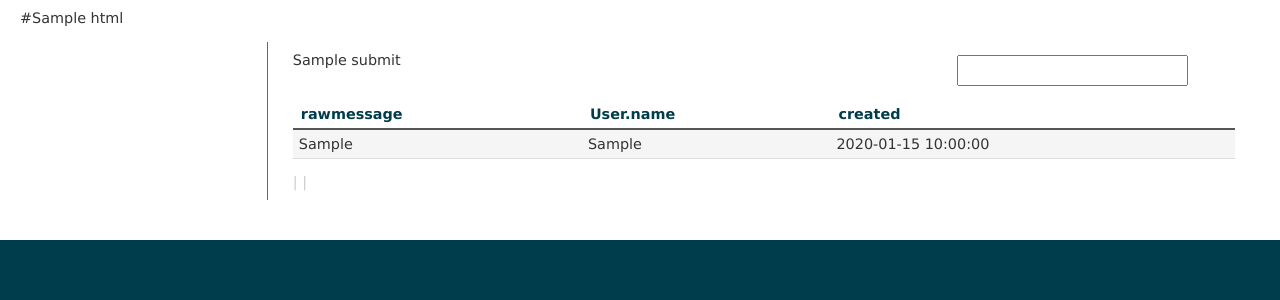
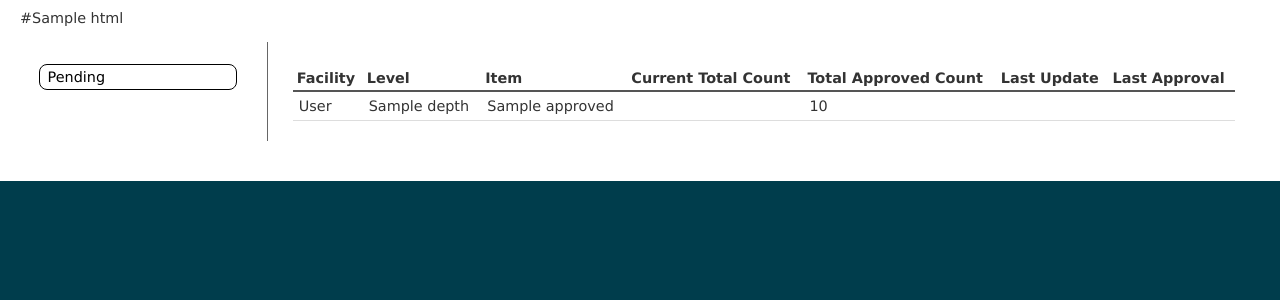
Before and after one commit to pdestefanis/NTD-ORBIS, a CakePHP app: the page made by app/views/approvals/index.ctp in a window 1280 px wide. Shown: the part 36-336 px from the top of the page. Run offline with PHP 8.4 and a stand-in for CakePHP, Linux system fonts and the light colour scheme; the template is opened without the code that fills it: most values are stand-ins (such as "Sample title", 1, 10 or a date in 2020); form fields are guessed from the names that the template uses; data that the repository does not hold is empty; some libraries are stand-ins or nearby versions.

Commit message:
shows approved data, removed pagination

```diff
--- a/app/views/elements/approvals_index.ctp
+++ b/app/views/elements/approvals_index.ctp
@@ -1,72 +1,53 @@
-<div class="search">
-	<?php	echo $this->Form->create('Search', array('default'=>false) );?>
-		<?php
-			echo $this->Form->input('search', array('label' => '', 'value' => isset($this->passedArgs[0])?$this->passedArgs[0]:$this->Form->value('search')));
-			$paginator->options(array('url' =>
-					(($this->Form->value('search') =='')?
-						(isset($this->passedArgs[0])?$this->passedArgs[0]:$this->Form->value('search'))
-						:$this->Form->value('search'))
-					)
-				);
-		?>
-	<?php
-		echo $ajax->submit('Filter', array('url'=> '', 'update' => 'update', 'loading' => '$(\'LoadingDiv\').show()', 'loaded' => '$(\'LoadingDiv\').hide()' ));
-	?>
-</div>
+
 
 <h2><?php __('Approvals');?></h2>
 	<table cellpadding="0" cellspacing="0">
-	<tr>
-			<th><?php echo $this->Paginator->sort('Message', 'rawmessage');?></th>
-			<th><?php echo $this->Paginator->sort('User', 'User.name');?></th>
-			<th><?php echo $this->Paginator->sort('Date', 'created');?></th>
+	<tr><?php
+	echo "
+			<th>".__('Facility',1)."</th>
+			<th>".__('Level',1)."</th>
+			<th>".__('Item',1)."</th>
+			<th>".__('Current Total Count',1)."</th>
+			<th>".__('Total Approved Count',1)."</th>
+			<th>".__('Last Update',1)."</th>
+			<th>".__('Last Approval',1)."</th>
+		";	?>
 	</tr>
 	<?php
 	$i = 0;
-	foreach ($approvals as $approval):
-		$class = null;
-		if ($i++ % 2 == 0) {
-			$class = ' class="altrow"';
-		}
-		/* if (isset($prev) && $prev == $approval['Approval']['id'])
-			continue;
-		$prev = $approval['Approval']['id']; */
-	?>
-	<tr<?php echo $class;?>>
+	foreach ($approved as $location_id => $location):
+		foreach ($location as $item_id => $item):
 
-		<td>
-			<?php
-				echo $access->checkHtml('Approvals/view', 'text', $approval['Messagereceived']['rawmessage'], '/approvals/view/' . $approval['Approval']['id'] );
-			 ?>
-		</td>
-		<td>
-			<?php
-				echo $access->checkHtml('Users/view', 'text', $approval['User']['name'], '/users/view/' . $approval['User']['id'] );
-			?>
-		</td>
-		<td>
-			<?php echo $approval['Approval']['created']; ?>
-		</td>
-	</tr>
-<?php endforeach; ?>
+			$row_class = ($i++ % 2) ? ' class="altrow"' : ' class="norow"';
+
+			$facility    = $item['lname'];
+			$depth       = $item['depth'];
+			$item_name   = $item['name'];
+
+			$approved_quantity = $item['quantity'];
+			$total_quantity    = $all[$location_id][$item_id]['quantity'];
+
+			$last_updated      = $all[$location_id][$item_id]['last_updated'];
+			$last_approval     = isset($approved[$location_id][$item_id]) ? $approved[$location_id][$item_id]['last_approval'] : "";
+
+		?>
+		<tr<?php echo $row_class;?>>
+			<td><?php echo $facility; ?></td>
+			<td><?php echo $depth; ?></td>
+			<td><?php echo $item_name; ?></td>
+			<td><?php echo $total_quantity; ?></td>
+			<td><?php echo $approved_quantity; ?></td>
+			<td><?php echo $last_updated; ?></td>
+			<td><?php echo $last_approval; ?></td>
+
+		</tr>
+<?php endforeach; endforeach; ?>
 	</table>
-	<p>
-	<?php
-	echo $this->Paginator->counter(array(
-	'format' => __('Page %page% of %pages%, showing %current% records out of %count% total, starting on record %start%, ending on %end%', true)
-	));
-	?>	</p>
 
-	<div class="paging">
-		<?php echo $this->Paginator->prev('<< ' . __('previous', true), array(), null, array('class'=>'disabled'));?>
-	 | 	<?php echo $this->Paginator->numbers();?>
- |
-		<?php echo $this->Paginator->next(__('next', true) . ' >>', array(), null, array('class' => 'disabled'));?>
-	</div>
 </div>
 <div class="actions">
-	<h3><?php //__('Actions'); ?></h3>
+	<h3><?php __('Actions'); ?></h3>
 	<ul>
-
+		<li><?php echo $this->Html->link("Pending", array("controller" => "approvals", "action" => "pending")); ?></li>
 	</ul>
 </div>
```
